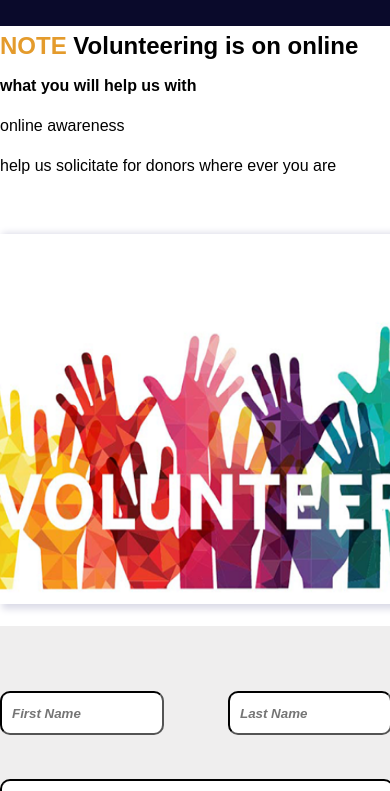
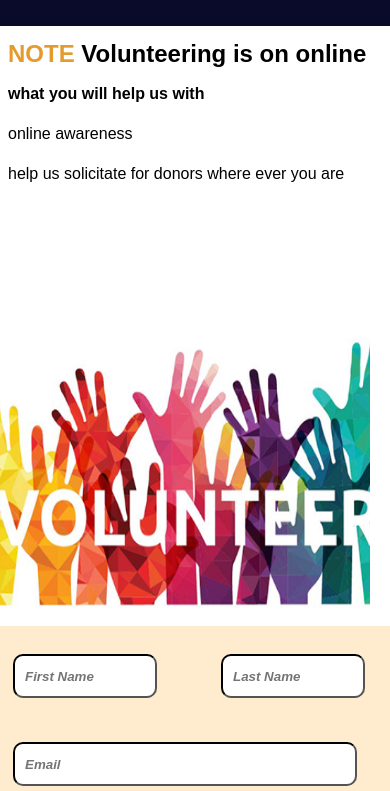
Before and after one commit to Frankmona/non-profit, a plain HTML site: page donate.html in a window 390 px wide. Shown: the part 66-857 px from the top of the page. Drawn offline with Linux system fonts and the light colour scheme.

Commit message:
modified media screen

```diff
--- a/donate.css
+++ b/donate.css
@@ -412,10 +412,20 @@ footer{
     gap: 3rem;
   }
 
+
+  .p_sectionA{
+    line-height: 40px;
+    padding: 8px;
+  }
+
+  ul{
+    list-style: none;
+  }
+
   .img_sectionA{
     height: 370px;
-    width: 400px;
-    box-shadow: 5px 2px 7px 3px rgb(219, 219, 231);
+    width: 370px;
+    box-shadow: 0px 0px 0px 0px rgb(219, 219, 231);
     margin: 0 auto;
   }
 
@@ -427,7 +437,8 @@ footer{
     height: 900px;
     margin: 0 auto;
     padding-top: 50px;
-    /* background-color: blanchedalmond; */
+    background-color: blanchedalmond;
+    padding: 13px;
     display: flex;
     flex-direction: column;
     gap: 2rem;
@@ -438,7 +449,7 @@ footer{
 }
 
 .input_nameField{
-    width:150px;
+    width:130px;
     height:40px;
     outline: 0;
     border-radius: 10px;
@@ -454,7 +465,7 @@ footer{
   }
 
   .input_email{
-    width:380px;
+    width:330px;
     height:40px;
     outline: 0;
     border-radius: 10px;
@@ -463,7 +474,7 @@ footer{
   }
 
   .input_bio{
-    width:380px;
+    width:330px;
     height:200px;
     outline: 0;
     border-radius: 10px;
```
